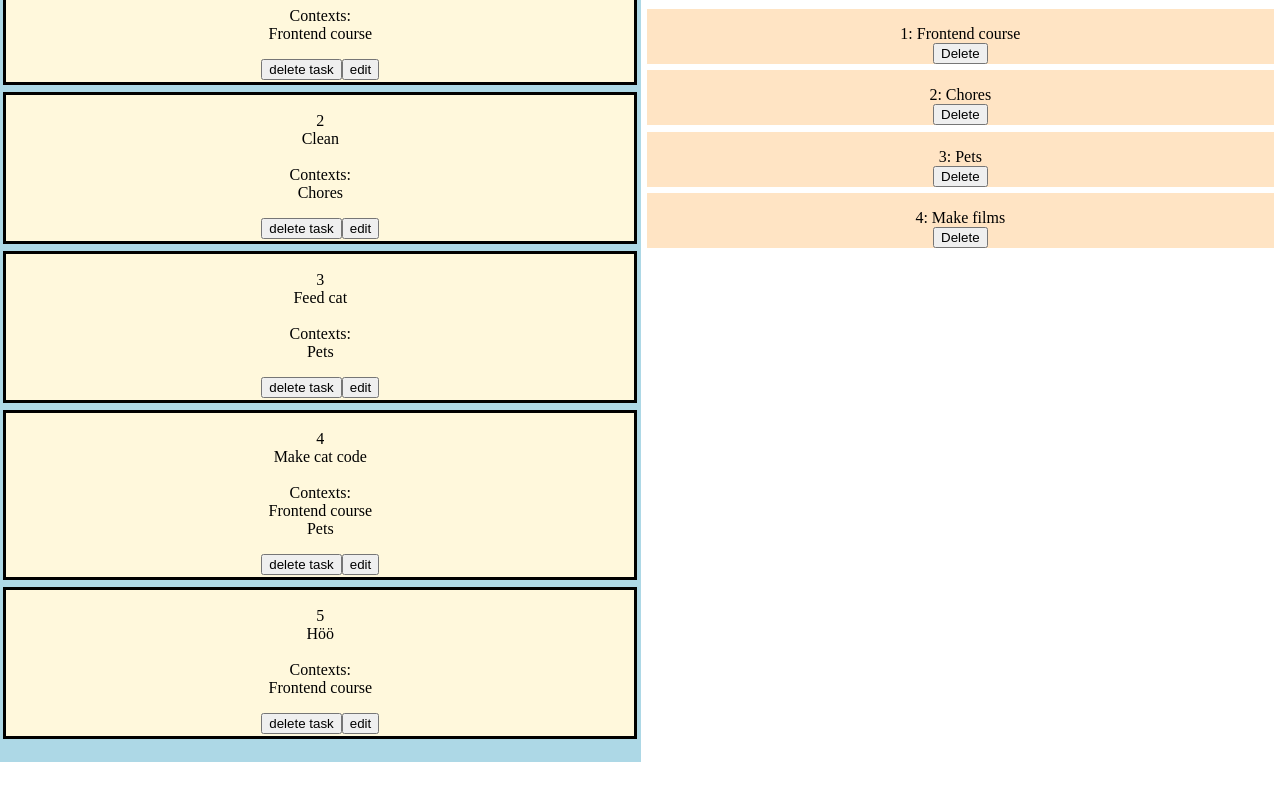
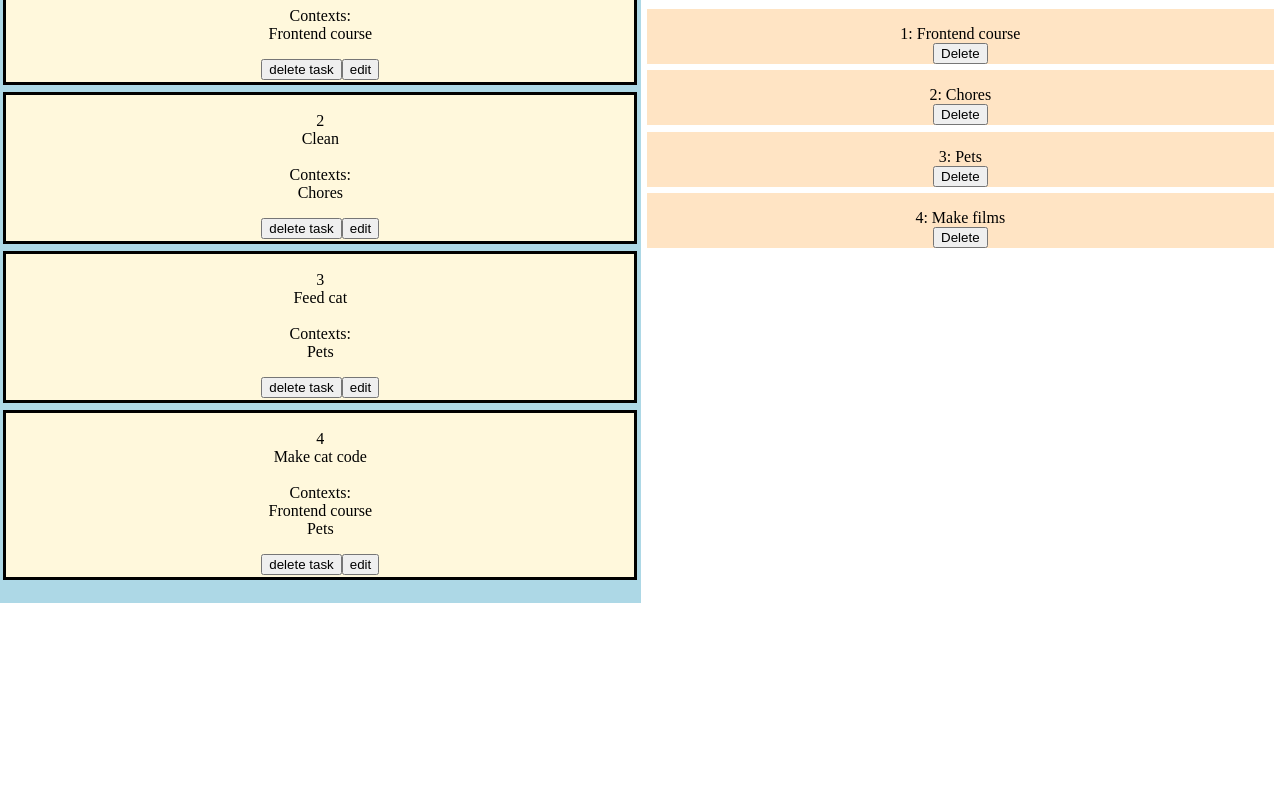
Before and after one commit to Smugliif/ReactCourseProject, a React (Create React App) app: page / in a window 1280 px wide. Shown: the part 330-1130 px from the top of the page. After the commit the page ends 993 px from the top, so only its background shows below. Built offline with nearby package versions, Linux system fonts and the light colour scheme; data requests are answered from the project's data file; the HTML template or start-up script is replaced by a standard one.

Commit message:
Error handling to prevent user from assigning nonexistent contexts to tasks

```diff
--- a/db.json
+++ b/db.json
@@ -20,28 +20,32 @@
   "tasks": [
     {
       "name": "Code",
-            "taskContexts": [1],
+      "taskContexts": [
+        1
+      ],
       "id": 1
     },
     {
       "name": "Clean",
-            "taskContexts": [2],
+      "taskContexts": [
+        2
+      ],
       "id": 2
     },
     {
       "name": "Feed cat",
-            "taskContexts": [3],
+      "taskContexts": [
+        3
+      ],
       "id": 3
     },
     {
       "name": "Make cat code",
-            "taskContexts": [1, 3],
+      "taskContexts": [
+        1,
+        3
+      ],
       "id": 4
-        },
-        {
-            "name": "Höö",
-            "taskContexts": [1],
-            "id": 5
     }
   ]
 }
--- a/src/App.js
+++ b/src/App.js
@@ -64,6 +64,10 @@ function App() {
             const index = Number(context);
             if (!Number.isInteger(index)) {
                 throw new Error(alert("Give a number please."));
+            } else if (index > contexts.length || index < 1) {
+                throw new Error(
+                    alert("Given id has no context assigned to it.")
+                );
             }
             return index;
         });
--- a/src/Components/Tasks.js
+++ b/src/Components/Tasks.js
@@ -18,6 +18,10 @@ const Tasks = ({ tasks, contexts, url, handleDelete, putData }) => {
             const index = Number(context);
             if (!Number.isInteger(index)) {
                 throw new Error(alert("Give a number please."));
+            } else if (index > contexts.length || index < 1) {
+                throw new Error(
+                    alert("Given id has no context assigned to it.")
+                );
             }
             return index;
         });
```
Lines whose indentation alone changed are shown as unchanged.
